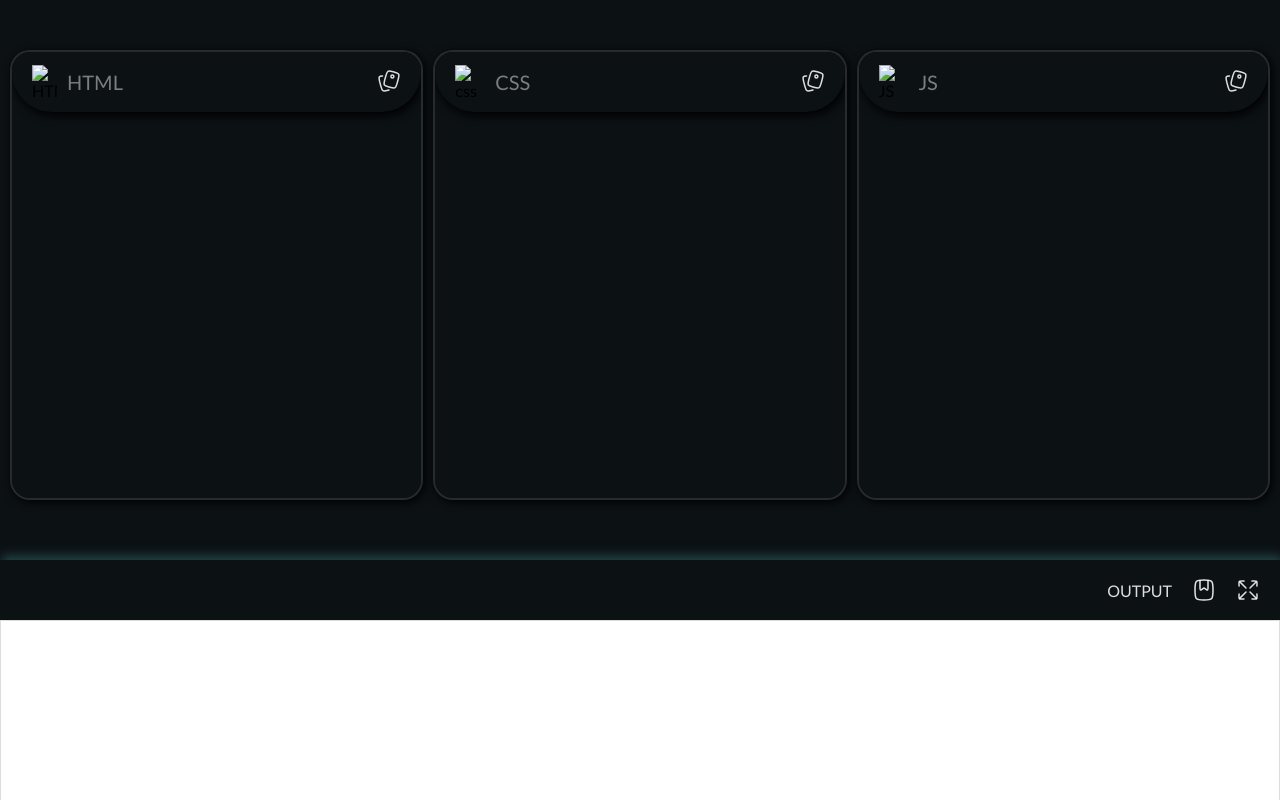
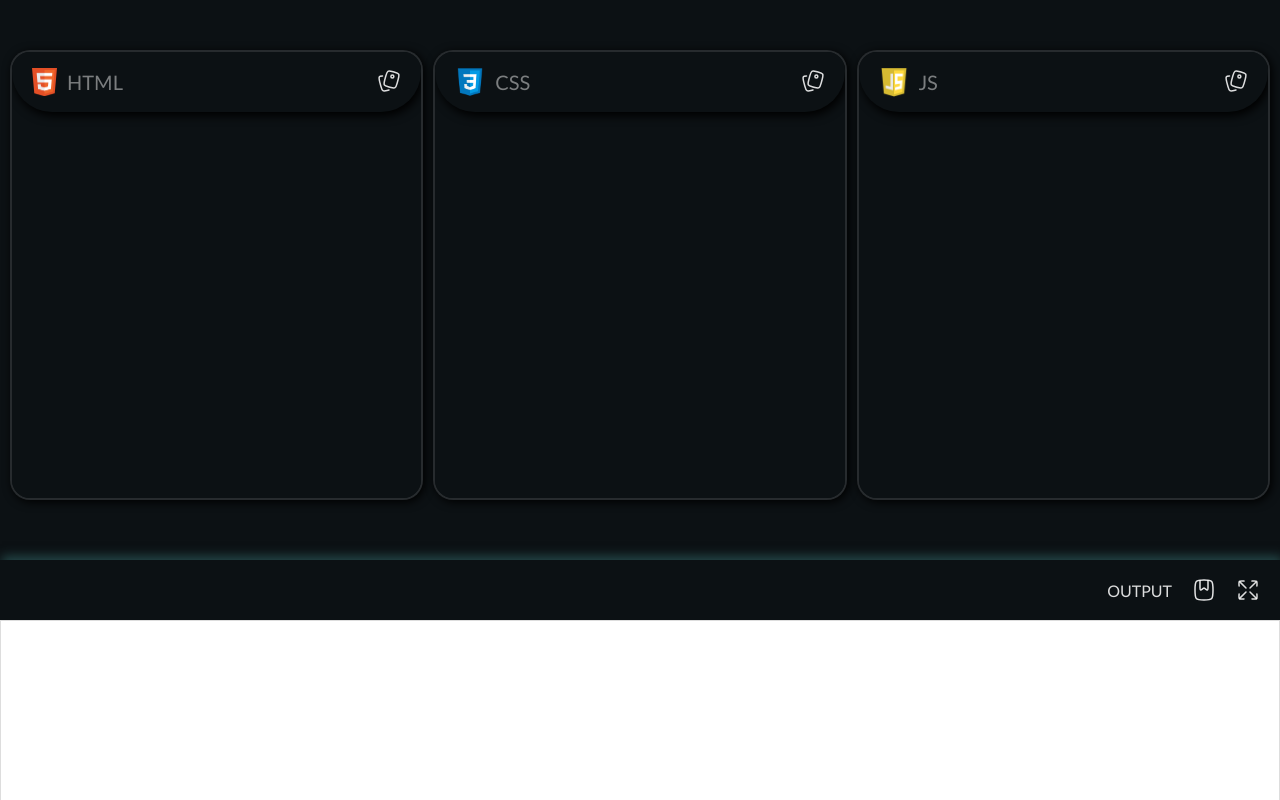
Before and after one commit to adeelmaheen/code_editor, a plain HTML site: page index.html in a window 1280 px wide. Drawn offline with Linux system fonts and the light colour scheme.

Commit message:
Update index.html

```diff
--- a/index.html
+++ b/index.html
@@ -11,7 +11,7 @@
         <div class="code-editor html-editor">
             <div class="head-editor">
                 <div class="left-head">
-                    <img src="./asset/html.png" alt="HTML" width="25px">
+                    <img src="html.png" alt="HTML" width="25px">
                     <span>HTML</span>
 
                 </div>
@@ -26,7 +26,7 @@
         <div class="code-editor css-editor">
             <div class="head-editor">
                 <div class="left-head">
-                    <img src="./asset/css.png" alt="css" width="30px">
+                    <img src="css.png" alt="css" width="30px">
                     <span>CSS</span>
 
                 </div>
@@ -42,7 +42,7 @@
         <div class="code-editor js-editor">
             <div class="head-editor">
                 <div class="left-head">
-                    <img src="./asset/js.png" alt="JS" width="30px">
+                    <img src="js.png" alt="JS" width="30px">
                     <span>JS</span>
 
                 </div>
```
